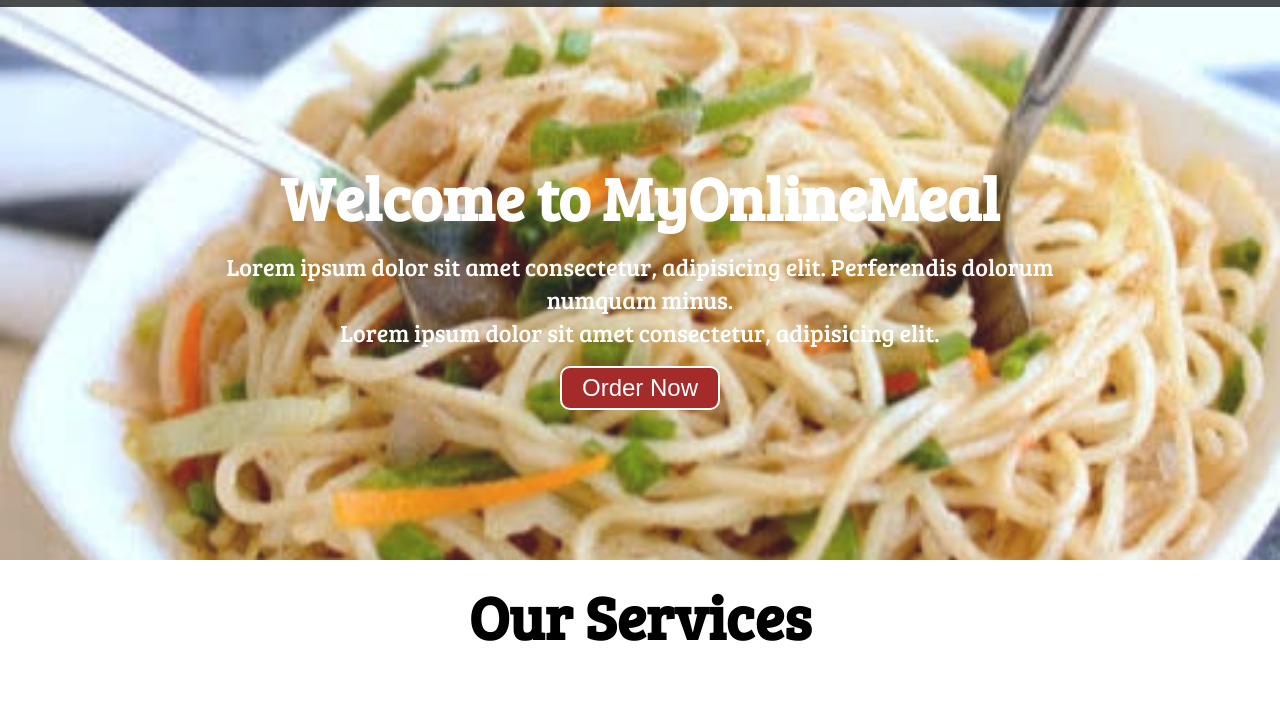
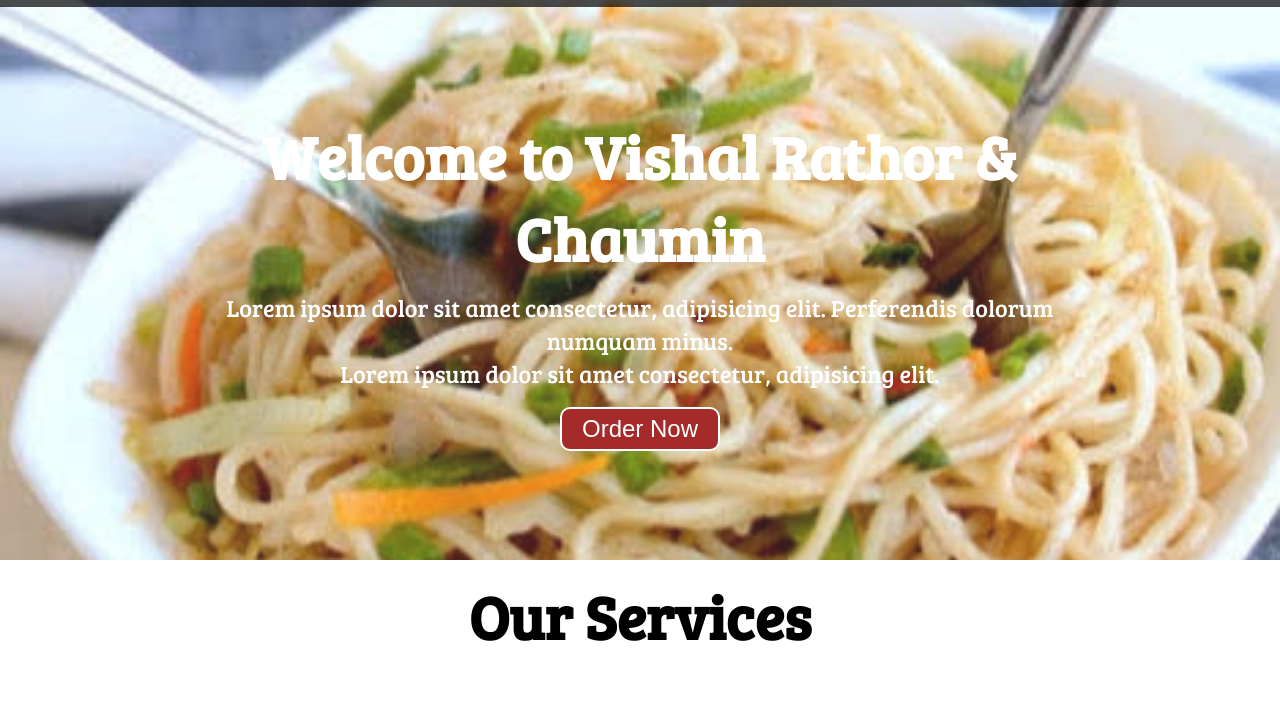
Before and after one commit to helodeepakji/onlinefood, a plain HTML site: page index.html in a window 1280 px wide. Shown: the part 82-785 px from the top of the page. Drawn offline with Linux system fonts and the light colour scheme; a web font is replaced by a local one.

Commit message:
Update index.html

```diff
--- a/index.html
+++ b/index.html
@@ -28,7 +28,7 @@
     </nav>
 
     <section id="home">
-        <h1 class="h-primary">Welcome to MyOnlineMeal</h1>
+        <h1 class="h-primary">Welcome to Vishal Rathor & <br> Chaumin</h1>
         <p>Lorem ipsum dolor sit amet consectetur, adipisicing elit. Perferendis dolorum numquam minus. </p>
         <p>Lorem ipsum dolor sit amet consectetur, adipisicing elit. </p>
         <button class="btn">Order Now</button>
```
